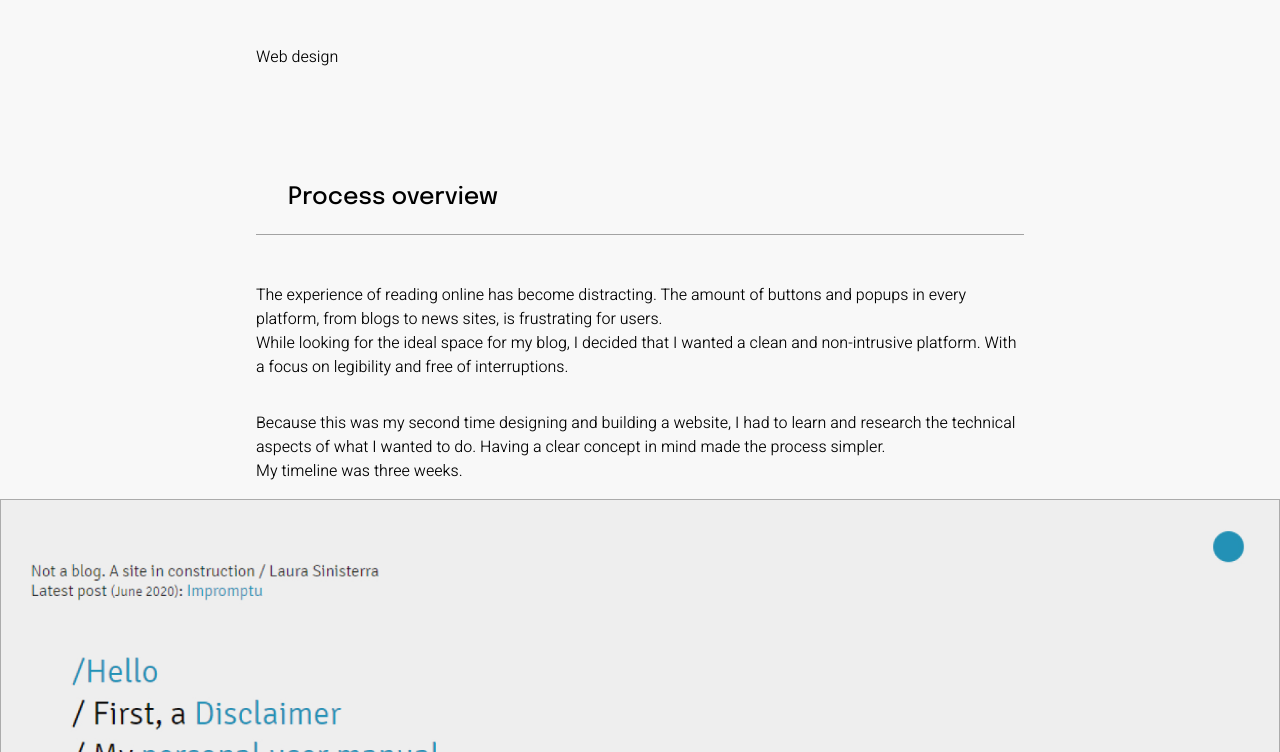
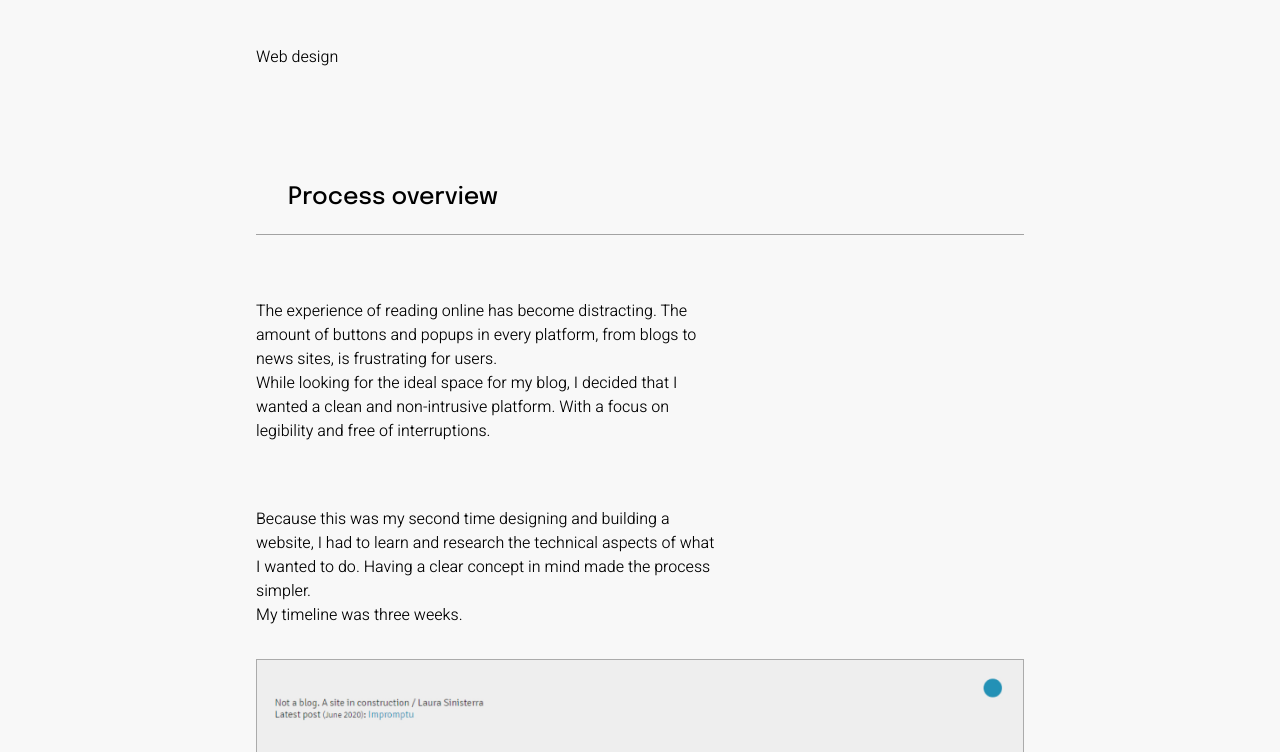
Before and after one commit to LauraSinisterra/portfolio-site, a plain HTML site: page pro-blo.html in a window 1280 px wide. Shown: the part 200-952 px from the top of the page. Drawn offline with Linux system fonts and the light colour scheme.

Commit message:
Update image size v.4

```diff
--- a/css/styles.css
+++ b/css/styles.css
@@ -1,3 +1,4 @@
+/* CSS files add styling rules to your content */
 @import url("https://fonts.googleapis.com/css2?family=Epilogue:ital,wght@0,100;0,200;0,300;0,400;0,500;0,600;0,700;0,800;0,900;1,100;1,200;1,300;1,400;1,500;1,600;1,700;1,800;1,900&family=Heebo:wght@100;200;300;400;500;600;700;800;900&display=swap");
 * {
   -moz-box-sizing: border-box;
@@ -189,15 +190,17 @@ img {
   margin: auto;
   padding: 1rem;
 }
+
 .twopg {
   margin: 2rem auto;
-  display: flex;
-  flex-flow: column;
+  width: 60%;
 }
-.twopg p{
+.twopg p {
   width: 60%;
-  margin: 1rem auto;
+  margin: 2rem auto;
+  padding: 0;
 }
+
 .subtitlepg {
   margin: 2rem auto;
   border-bottom: 0.02rem solid #A3A3A3;
```
